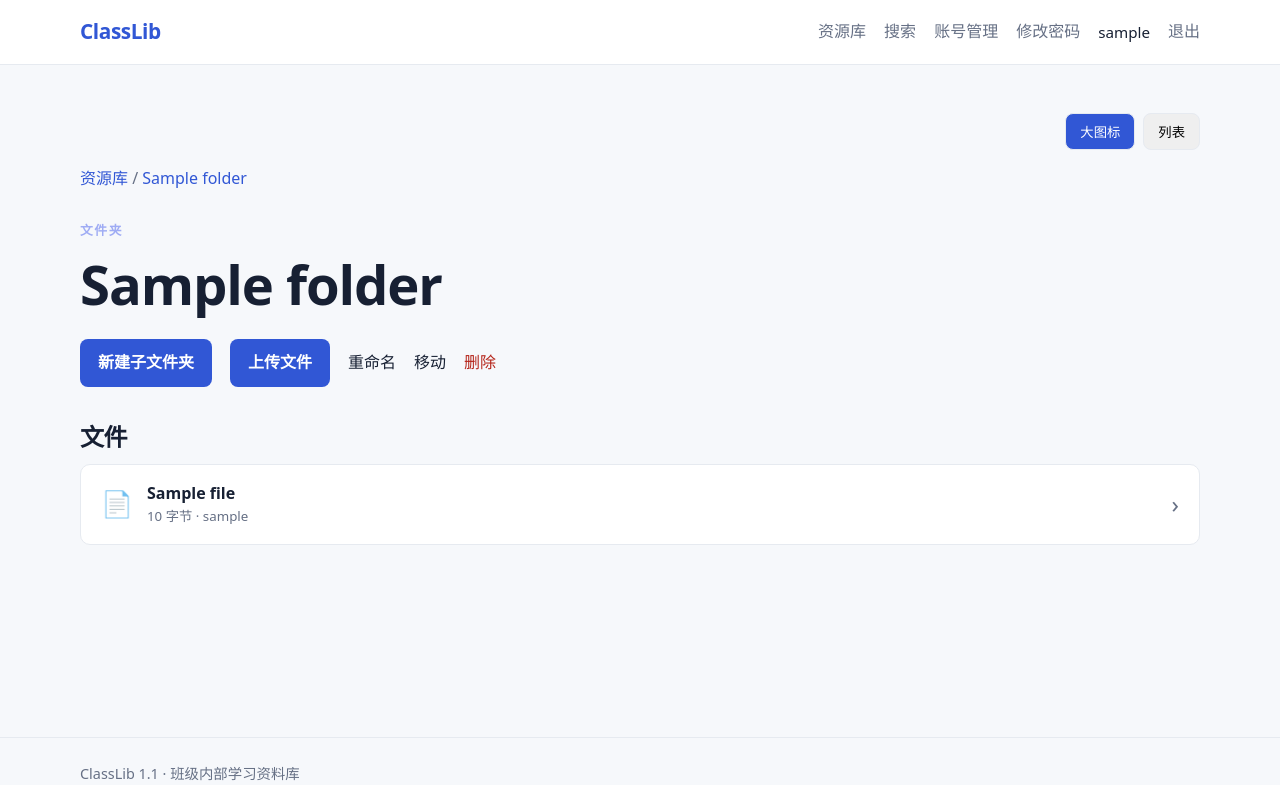
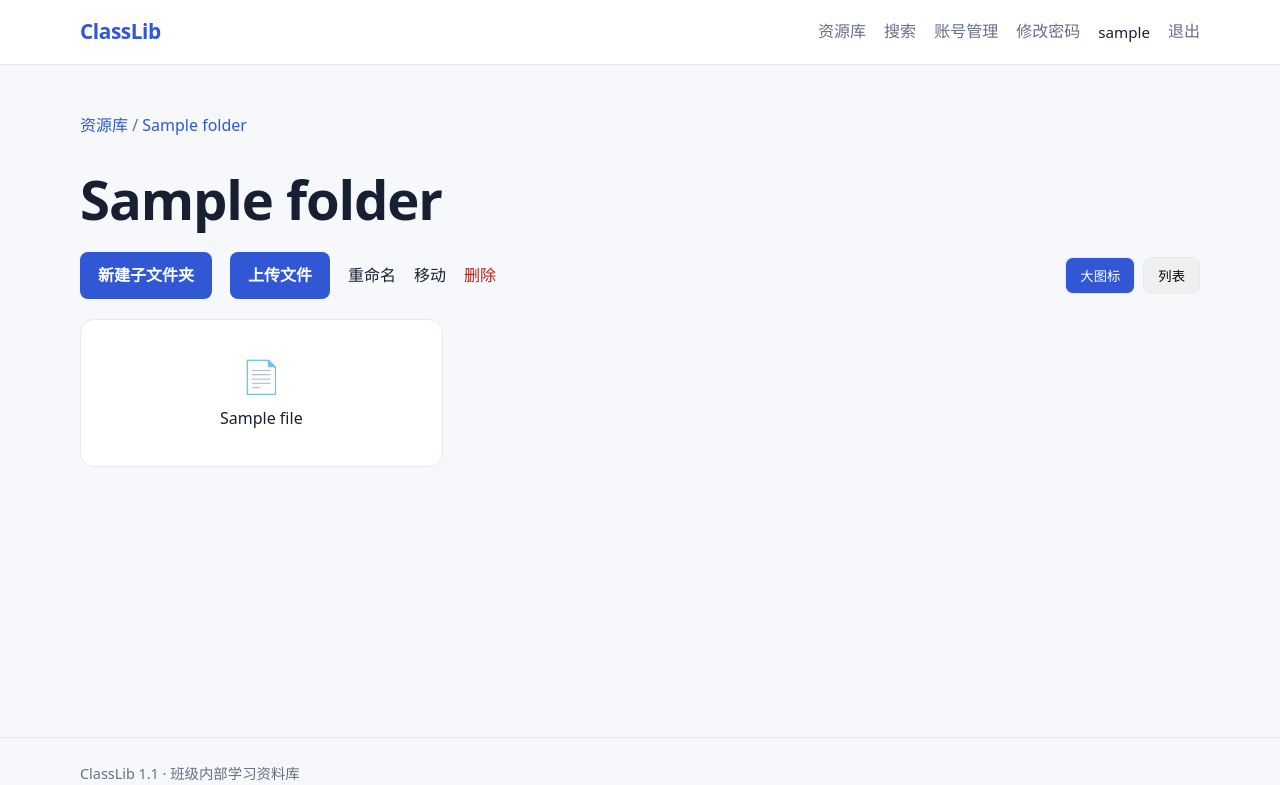
Before and after one commit to Shaox1a/ClassLib, a Django app: page /folder/1/ in a window 1280 px wide. Shown: the top 785 px of the page. Run offline with Django 5.2, Linux system fonts and the light colour scheme; a user stored in the database is signed in; tables that the repository leaves empty hold one stand-in row (values such as "Sample post"); parts of the project's set-up code (start-up, migrations or seed data) failed here and were passed over.

Commit message:
Unify library browsing layout and upload-date sorting

```diff
--- a/library/models.py
+++ b/library/models.py
@@ -6,6 +6,8 @@ from django.db.models import Q
 
 class Folder(models.Model):
     name = models.CharField(max_length=120)
+    uploader = models.ForeignKey(settings.AUTH_USER_MODEL, null=True, blank=True,
+                                 on_delete=models.SET_NULL, related_name='created_folders')
     parent = models.ForeignKey(
         'self', null=True, blank=True, related_name='children', on_delete=models.CASCADE
     )
--- a/library/views.py
+++ b/library/views.py
@@ -17,6 +17,7 @@ from .permissions import has_permission, library_permission_required
 from .search import search_library
 from .services import create_file, delete_file, delete_folder, open_download
 from . import storage
+from .browsing import sort_options
 
 
 def can_manage(user):
@@ -44,21 +45,25 @@ def edit_page(request, *, title, form, back_url, submit_label='保存', is_uploa
 
 @library_permission_required('view')
 def home(request):
-    folders = Folder.objects.filter(parent__isnull=True)
+    ordering, sorting = sort_options(request)
+    folders = Folder.objects.filter(parent__isnull=True).select_related('uploader').order_by(*ordering)
     return render(request, 'library/home.html', {
         'folders': folders,
+        **sorting,
         'can_manage': can_manage(request.user),
     })
 
 
 @library_permission_required('view')
 def folder_detail(request, folder_id):
+    ordering, sorting = sort_options(request)
     folder = get_object_or_404(Folder, pk=folder_id)
     return render(request, 'library/folder.html', {
         'folder': folder,
         'breadcrumbs': folder_breadcrumbs(folder),
-        'subfolders': folder.children.all(),
-        'files': folder.files.select_related('uploader'),
+        'subfolders': folder.children.select_related('uploader').order_by(*ordering),
+        **sorting,
+        'files': folder.files.select_related('uploader').order_by(*ordering),
         'can_manage': can_manage(request.user),
     })
 
@@ -70,6 +75,7 @@ def folder_create(request, parent_id=None):
     if request.method == 'POST' and form.is_valid():
         folder = form.save(commit=False)
         folder.parent = parent
+        folder.uploader = request.user
         folder.save()
         messages.success(request, '文件夹已创建。')
         return redirect('library:folder', folder_id=folder.pk)
@@ -236,6 +242,7 @@ def selected_filter(model, raw_id, **filters):
 
 @library_permission_required('view')
 def search(request):
+    ordering, sorting = sort_options(request)
     query = request.GET.get('q', '').strip()[:200]
     subject = selected_filter(Folder, request.GET.get('subject'), parent__isnull=True)
     has_searched = bool(query or subject)
@@ -243,15 +250,20 @@ def search(request):
     file_page = None
     if has_searched:
         folders, files = search_library(query=query, subject=subject)
+        folders = folders.select_related('uploader').order_by(*ordering)
+        files = files.order_by(*ordering)
         file_page = Paginator(files, 20).get_page(request.GET.get('page'))
 
     filter_query = urlencode({
         key: value for key, value in {
             'q': query,
             'subject': subject.pk if subject else '',
+            'sort': sorting['sort_column'],
+            'direction': sorting['sort_direction'],
         }.items() if value
     })
     return render(request, 'library/search.html', {
+        **sorting,
         'query': query,
         'subjects': Folder.objects.filter(parent__isnull=True),
         'selected_subject': subject,
--- a/static/css/site.css
+++ b/static/css/site.css
@@ -99,3 +99,20 @@ input[type=file] { padding: 8px; }
 .details-table small { display: block; color: var(--muted); }
 .sr-only { position: absolute; width: 1px; height: 1px; padding: 0; margin: -1px; overflow: hidden; clip: rect(0,0,0,0); white-space: nowrap; border: 0; }
 @media (max-width: 720px) { .header-inner { align-items: flex-start; flex-direction: column; padding: 16px 0; } .main-nav { flex-wrap: wrap; gap: 12px; } .main-content { padding-top: 28px; } .hero { grid-template-columns: 1fr; padding: 28px 24px; gap: 24px; } .folder-grid { grid-template-columns: 1fr; } .auth-card, .detail-card { padding: 24px; } .section-heading, .account-row { flex-wrap: wrap; } }
+.browser-toolbar { display: flex; align-items: center; justify-content: space-between; gap: 20px; margin: 20px 0; }
+.browser-actions { display: flex; align-items: center; flex-wrap: wrap; gap: 12px 18px; min-width: 0; }
+.browser-toolbar .view-toggle { flex: 0 0 auto; margin: 0 0 0 auto; }
+.item-grid { display: grid; grid-template-columns: repeat(3, minmax(0, 1fr)); gap: 16px; }
+.item-card { display: flex; flex-direction: column; align-items: center; justify-content: center; gap: 10px; height: 148px; min-width: 0; padding: 16px; border: 1px solid var(--line); border-radius: 14px; background: var(--surface); }
+.item-card:hover { border-color: #b8c5f4; box-shadow: 0 4px 14px rgb(23 32 51 / 6%); }
+.item-card:focus-visible, .sort-button:focus-visible { outline: 3px solid var(--brand); outline-offset: 3px; }
+.item-icon { font-size: 2rem; line-height: 1.2; }
+.item-name { display: -webkit-box; -webkit-box-orient: vertical; -webkit-line-clamp: 2; overflow: hidden; overflow-wrap: anywhere; text-align: center; line-height: 1.5; max-height: 3em; width: 100%; }
+.sort-button { display: inline-flex; align-items: center; justify-content: center; min-width: 28px; min-height: 28px; color: var(--muted); font-size: .65rem; vertical-align: middle; }
+.details-table th[aria-sort] .sort-button { color: var(--brand); }
+@media (max-width: 760px) {
+    .browser-toolbar { flex-direction: column; align-items: stretch; gap: 16px; }
+    .browser-toolbar .view-toggle { align-self: flex-end; }
+    .item-grid { gap: 8px; }
+    .item-card { padding: 12px 8px; }
+}
--- /dev/null
+++ b/templates/library/cards.html
@@ -0,0 +1,12 @@
+<div class="item-grid" data-icon-view>
+  {% for folder in folders %}
+    <a class="item-card" href="{% url 'library:folder' folder.pk %}" title="{{ folder.name }}" aria-label="打开文件夹：{{ folder.name }}">
+      <span class="item-icon" aria-hidden="true">📁</span><span class="item-name">{{ folder.name }}</span>
+    </a>
+  {% endfor %}
+  {% for document in documents %}
+    <a class="item-card" href="{% url 'library:file' document.pk %}" title="{{ document.name }}" aria-label="打开文件：{{ document.name }}">
+      <span class="item-icon" aria-hidden="true">📄</span><span class="item-name">{{ document.name }}</span>
+    </a>
+  {% endfor %}
+</div>
--- a/templates/library/details.html
+++ b/templates/library/details.html
@@ -2,13 +2,17 @@
 <div data-details-view hidden class="details-scroll">
 <table class="details-table">
   <caption class="sr-only">资料详细信息</caption>
-  <thead><tr><th scope="col">名称</th><th scope="col">修改日期</th><th scope="col">类型</th><th scope="col">大小</th></tr></thead>
+  <thead><tr>
+    <th scope="col"{% if sort_column == 'name' %} aria-sort="{% if sort_direction == 'asc' %}ascending{% else %}descending{% endif %}"{% endif %}>名称 <a class="sort-button" href="{{ sort_name_url }}" aria-label="按名称{% if sort_column == 'name' and sort_direction == 'asc' %}倒序{% else %}正序{% endif %}" title="切换名称排序">{% if sort_column == 'name' and sort_direction == 'desc' %}▼{% else %}▲{% endif %}</a></th>
+    <th scope="col"{% if sort_column == 'date' %} aria-sort="{% if sort_direction == 'asc' %}ascending{% else %}descending{% endif %}"{% endif %}>上传日期 <a class="sort-button" href="{{ sort_date_url }}" aria-label="按上传日期{% if sort_column == 'date' and sort_direction == 'desc' %}由远及近{% else %}由近及远{% endif %}" title="切换上传日期排序">{% if sort_column == 'date' and sort_direction == 'asc' %}▲{% else %}▼{% endif %}</a></th>
+    <th scope="col">类型</th><th scope="col">大小</th><th scope="col">上传者</th>
+  </tr></thead>
   <tbody>
   {% for folder in folders %}
-    <tr><td><a href="{% url 'library:folder' folder.pk %}">📁 {{ folder.name }}</a>{% if show_path %}<small>{{ folder.path }}</small>{% endif %}</td><td>{{ folder.updated_at|date:'Y-m-d H:i' }}</td><td>文件夹</td><td>—</td></tr>
+    <tr><td><a href="{% url 'library:folder' folder.pk %}">📁 {{ folder.name }}</a>{% if show_path %}<small>{{ folder.path }}</small>{% endif %}</td><td>{{ folder.created_at|date:'Y-m-d H:i' }}</td><td>文件夹</td><td>—</td><td>{{ folder.uploader.username|default:'—' }}</td></tr>
   {% endfor %}
   {% for document in documents %}
-    <tr><td><a href="{% url 'library:file' document.pk %}">📄 {{ document.name }}</a>{% if show_path %}<small>{{ document.folder.path }}</small>{% endif %}</td><td>{{ document.updated_at|date:'Y-m-d H:i' }}</td><td>{{ document.name|file_type }}</td><td title="{{ document.size }} 字节">{{ document.size|byte_size }}</td></tr>
+    <tr><td><a href="{% url 'library:file' document.pk %}">📄 {{ document.name }}</a>{% if show_path %}<small>{{ document.folder.path }}</small>{% endif %}</td><td>{{ document.created_at|date:'Y-m-d H:i' }}</td><td>{{ document.name|file_type }}</td><td title="{{ document.size }} 字节">{{ document.size|byte_size }}</td><td>{{ document.uploader.username }}</td></tr>
   {% endfor %}
   </tbody>
 </table>
--- a/templates/library/folder.html
+++ b/templates/library/folder.html
@@ -3,54 +3,30 @@
 {% block title %}{{ folder.name }}{% endblock %}
 
 {% block content %}
-{% include 'library/view_toggle.html' %}
 <nav class="breadcrumb" aria-label="当前位置">
     <a href="{% url 'library:home' %}">资源库</a>
     {% for item in breadcrumbs %} / <a href="{% url 'library:folder' item.pk %}">{{ item.name }}</a>{% endfor %}
 </nav>
 <section class="page-heading">
-    <p class="eyebrow">文件夹</p>
     <h1>{{ folder.name }}</h1>
-    {% if can_manage %}
-        <div class="action-bar">
+    <div class="browser-toolbar">
+        <div class="browser-actions">
+        {% if can_manage %}
             <a class="button" href="{% url 'library:folder_create_child' folder.pk %}">新建子文件夹</a>
             <a class="button" href="{% url 'library:file_upload' folder.pk %}">上传文件</a>
             <a href="{% url 'library:folder_rename' folder.pk %}">重命名</a>
             <a href="{% url 'library:folder_move' folder.pk %}">移动</a>
             <a class="danger-link" href="{% url 'library:folder_delete' folder.pk %}">删除</a>
+        {% endif %}
         </div>
-    {% endif %}
+        {% include 'library/view_toggle.html' %}
+    </div>
 </section>
 
-{% include 'library/details.html' with folders=subfolders documents=files only %}
-<div data-icon-view>
-{% if subfolders %}
-    <h2>子文件夹</h2>
-    <div class="folder-grid">
-        {% for child in subfolders %}
-            <a class="folder-card" href="{% url 'library:folder' child.pk %}">
-                <span class="folder-icon" aria-hidden="true">📁</span>
-                <span><strong>{{ child.name }}</strong><small>打开文件夹</small></span>
-            </a>
-        {% endfor %}
-    </div>
+{% if subfolders or files %}
+    {% include 'library/details.html' with folders=subfolders documents=files %}
+    {% include 'library/cards.html' with folders=subfolders documents=files %}
+{% else %}
+    <div class="empty-state compact"><p>这个文件夹还没有资料。</p></div>
 {% endif %}
-
-<section class="file-section" aria-labelledby="files-title">
-    <h2 id="files-title">文件</h2>
-    {% if files %}
-        <div class="file-list">
-            {% for document in files %}
-                <a class="file-row" href="{% url 'library:file' document.pk %}">
-                    <span class="file-icon" aria-hidden="true">📄</span>
-                    <span class="file-main"><strong>{{ document.name }}</strong><small>{{ document.size|filesizeformat }} · {{ document.uploader.username }}</small></span>
-                    <span class="file-arrow" aria-hidden="true">›</span>
-                </a>
-            {% endfor %}
-        </div>
-    {% else %}
-        <div class="empty-state compact"><p>这个文件夹还没有文件。</p></div>
-    {% endif %}
-</section>
-</div>
 {% endblock %}
```
Also changed, not shown: docs/1.1.0-plan.md (+2 -0 lines), library/browsing.py (added, +20 -0 lines), library/test_110.py (+29 -1 lines), templates/library/home.html (+9 -14 lines), templates/library/search.html (+4 -34 lines), CHANGELOG.md, README.md, library/migrations/0005_folder_uploader.py (added).
